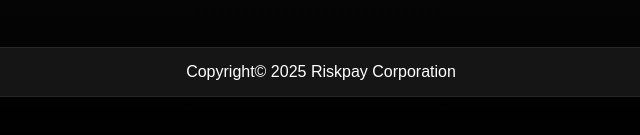
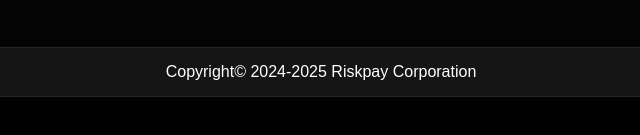
Before and after one commit to oryangil/riskpay, a plain HTML site: page index.html in a window 1280 px wide. Shown: the part 5668-5803 px from the top of the page, 319-959 px from the left. Drawn offline with nearby package versions, Linux system fonts and the light colour scheme; a web font is replaced by a local one.

Commit message:
Update index.html

```diff
--- a/index.html
+++ b/index.html
@@ -612,7 +612,7 @@
                 </div>
                 <div class="row">
                     <div class="copywright">
-                        <p>Copyright© 2025 Riskpay Corporation</p>
+                        <p>Copyright© 2024-2025 Riskpay Corporation</p>
                     </div>
                 </div>
             </div>
```
